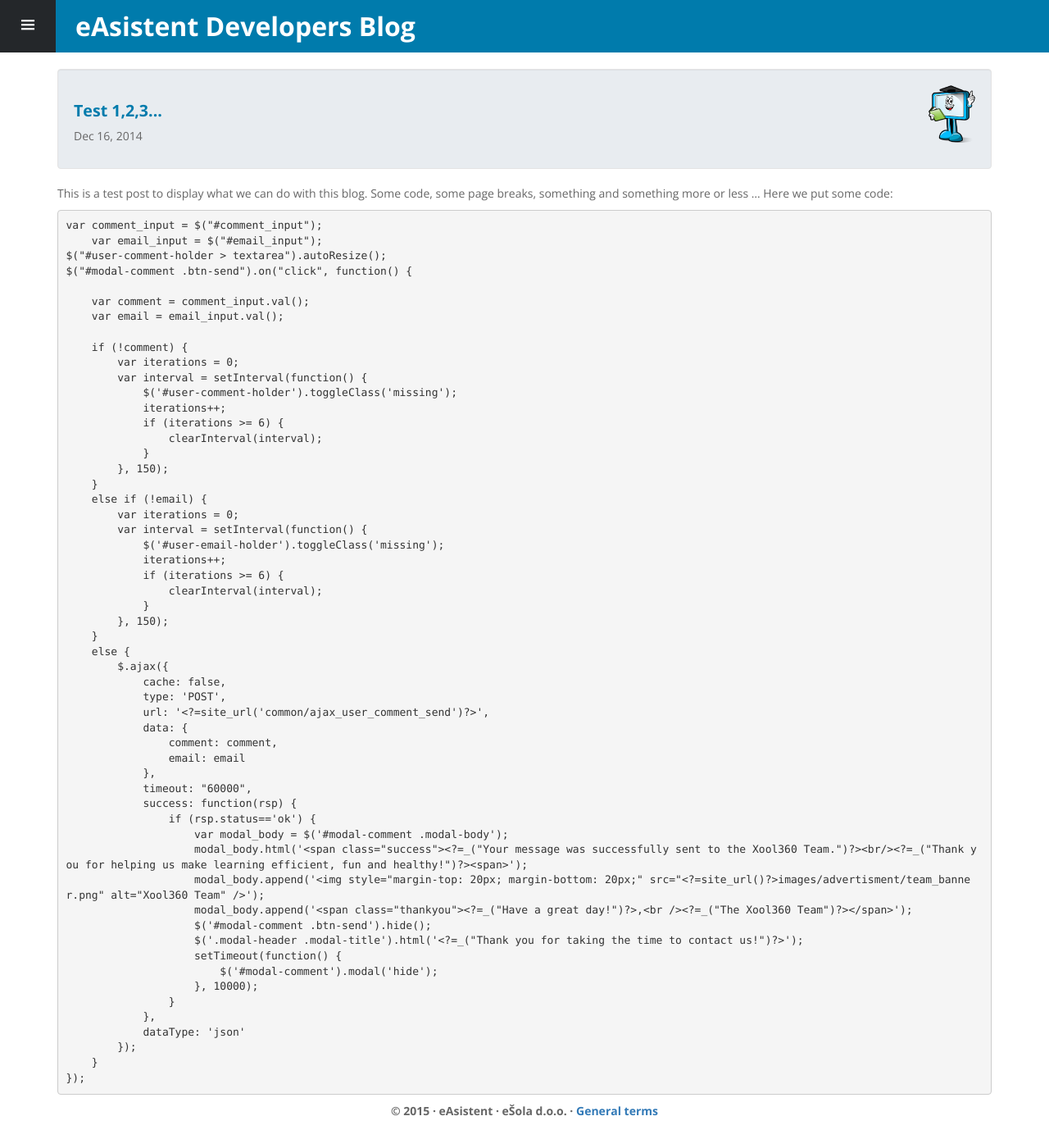
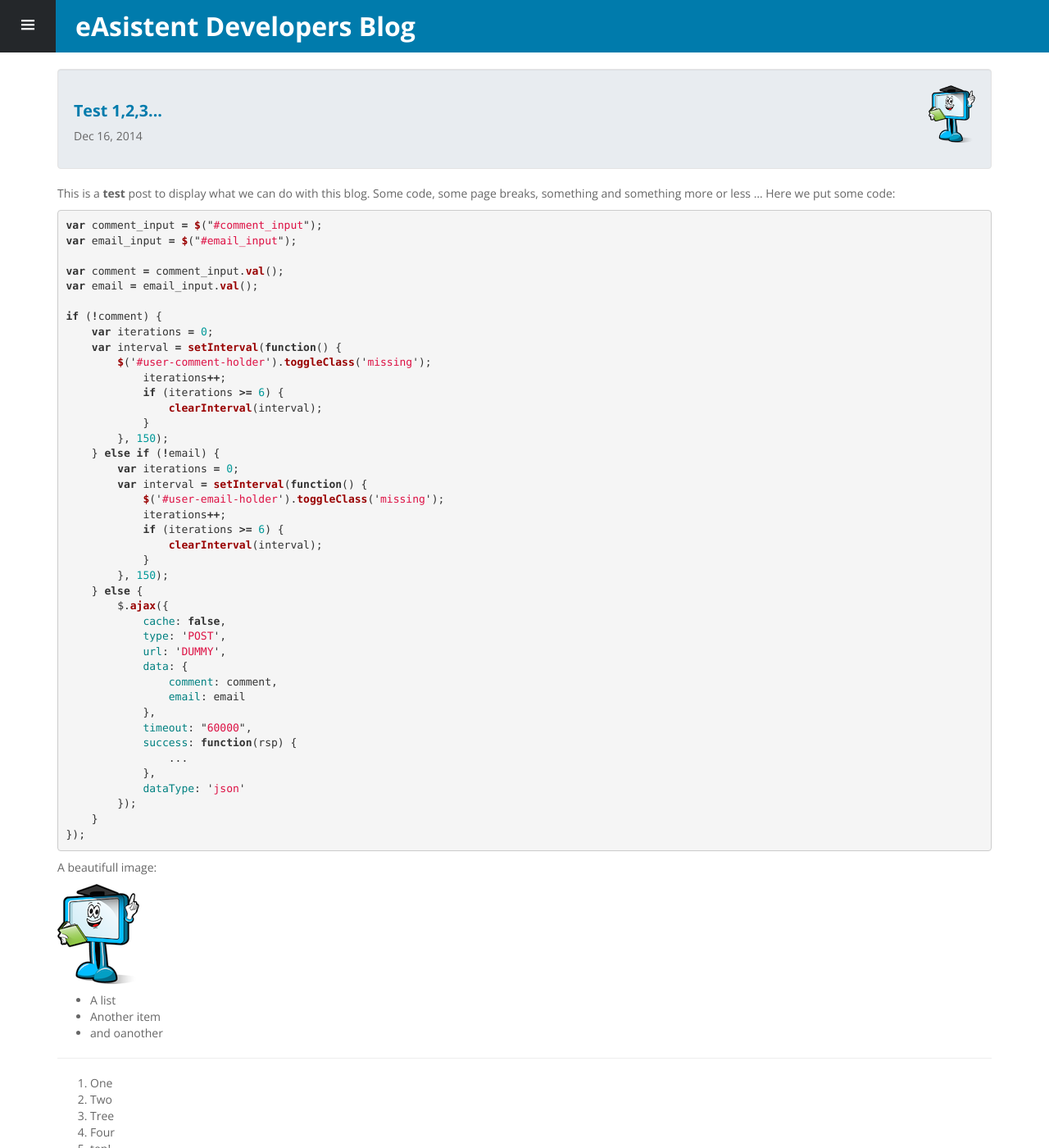
Before and after one commit to easistent/easistent.github.io, a Jekyll site: the page built from _posts/2014-12-16-test-post.md, in a window 1280 px wide and 1400 px high. Shown: the whole window at 82% size. Built offline with Jekyll 4.4.1, drawn with Linux system fonts in a browser that asks for light colours; nearby versions of some CDN libraries; Markdown is read by kramdown in place of the engine named in the settings; some of the changed text lies outside the part shown.

```diff
--- a/_includes/head.html
+++ b/_includes/head.html
@@ -22,6 +22,7 @@
 	<link rel="stylesheet" href="{{ "/css/ea_palette/navbar_ea.css" | prepend: site.baseurl }}" type="text/css">
 
 	<link rel="stylesheet" href="{{ "/css/dguidelines.css" | prepend: site.baseurl }}" type="text/css">
+    <link rel="stylesheet" href="{{ "/css/syntax.css" | prepend: site.baseurl }}" type="text/css">
 
 	<link href="{{ "/assets/jesl/jesl.min.css" | prepend: site.baseurl }}" rel="stylesheet" media="screen" type="text/css">
 
--- a/_posts/2014-12-16-test-post.md
+++ b/_posts/2014-12-16-test-post.md
@@ -4,29 +4,26 @@ title:  "Test 1,2,3..."
 date:   2014-12-16 14:40:03
 categories: test
 ---
-This is a test post to display what we can do with this blog. Some code, some page breaks, something and something more or less ...
+This is a **test** post to display what we can do with this blog. Some code, some page breaks, something and something more or less ...
 <!--break-->
 Here we put some code:
 {% highlight javascript %}
 var comment_input = $("#comment_input");
-    var email_input = $("#email_input");
-$("#user-comment-holder > textarea").autoResize();
-$("#modal-comment .btn-send").on("click", function() {
+var email_input = $("#email_input");
 
-    var comment = comment_input.val();
-    var email = email_input.val();
+var comment = comment_input.val();
+var email = email_input.val();
 
-    if (!comment) {
-        var iterations = 0;
-        var interval = setInterval(function() {
-            $('#user-comment-holder').toggleClass('missing');
+if (!comment) {
+    var iterations = 0;
+    var interval = setInterval(function() {
+        $('#user-comment-holder').toggleClass('missing');
             iterations++;
             if (iterations >= 6) {
                 clearInterval(interval);
             }
         }, 150);
-    }
-    else if (!email) {
+    } else if (!email) {
         var iterations = 0;
         var interval = setInterval(function() {
             $('#user-email-holder').toggleClass('missing');
@@ -35,32 +32,42 @@ $("#modal-comment .btn-send").on("click", function() {
                 clearInterval(interval);
             }
         }, 150);
-    }
-    else {
+    } else {
         $.ajax({
             cache: false,
             type: 'POST',
-            url: '<?=site_url('common/ajax_user_comment_send')?>',
+            url: 'DUMMY',
             data: {
                 comment: comment,
                 email: email
             },
             timeout: "60000",
             success: function(rsp) {
-                if (rsp.status=='ok') {
-                    var modal_body = $('#modal-comment .modal-body');
-                    modal_body.html('<span class="success"><?=_("Your message was successfully sent to the Xool360 Team.")?><br/><?=_("Thank you for helping us make learning efficient, fun and healthy!")?><span>');
-                    modal_body.append('<img style="margin-top: 20px; margin-bottom: 20px;" src="<?=site_url()?>images/advertisment/team_banner.png" alt="Xool360 Team" />');
-                    modal_body.append('<span class="thankyou"><?=_("Have a great day!")?>,<br /><?=_("The Xool360 Team")?></span>');
-                    $('#modal-comment .btn-send').hide();
-                    $('.modal-header .modal-title').html('<?=_("Thank you for taking the time to contact us!")?>');
-                    setTimeout(function() {
-                        $('#modal-comment').modal('hide');
-                    }, 10000);
-                }
+                ...
             },
             dataType: 'json'
         });
     }
 });
 {% endhighlight %}
+
+A beautifull image:
+
+![This is an image]({{ site.baseurl }}/assets/images/authors/easistent.png)
+
+* A list
+* Another item
+* and oanother
+
+---
+1. One
+2. Two
+3. Tree
+4. Four
+5. ten!
+
+* * *
+
+definition term
+: This definition will just be text because it would normally be a
+  paragraph and the there is no preceding blank line.
```
Also changed, not shown: _posts/2012-12-18-Inline-ads.md (added, +24 -0 lines), assets/favicon.ico (added).
